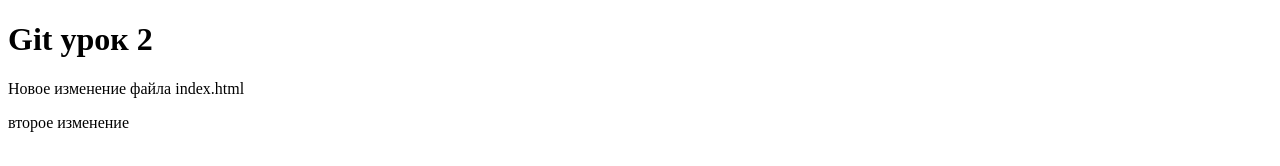
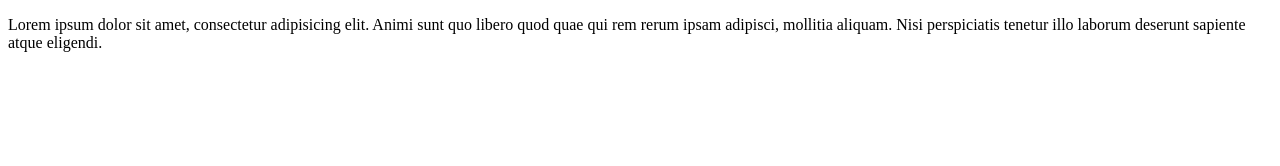
Before and after one commit to vabars/learngit, a plain HTML site: page index.html in a window 1280 px wide. Drawn offline with Linux system fonts and the light colour scheme.

Commit message:
second commit

```diff
--- a/index.html
+++ b/index.html
@@ -5,8 +5,6 @@
 	<title>Document</title>
 </head>
 <body>
-	<h1>Git урок 2</h1>
-	<p>Новое изменение файла index.html</p>
-	<p>второе изменение</p>
+	<p>Lorem ipsum dolor sit amet, consectetur adipisicing elit. Animi sunt quo libero quod quae qui rem rerum ipsam adipisci, mollitia aliquam. Nisi perspiciatis tenetur illo laborum deserunt sapiente atque eligendi.</p>
 </body>
 </html>
```
